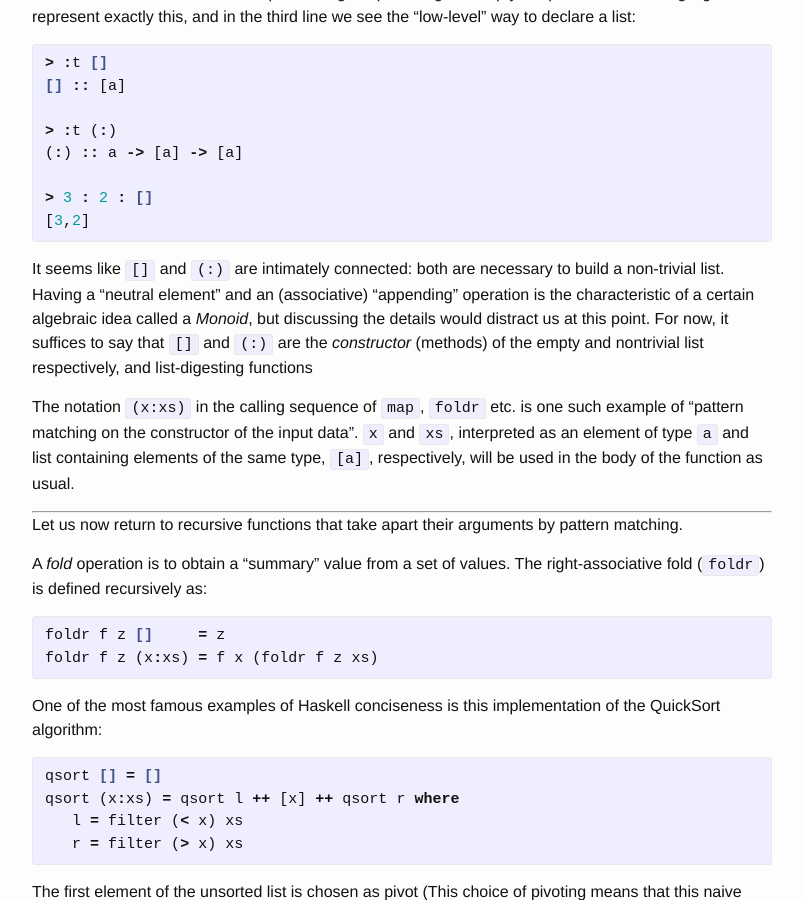
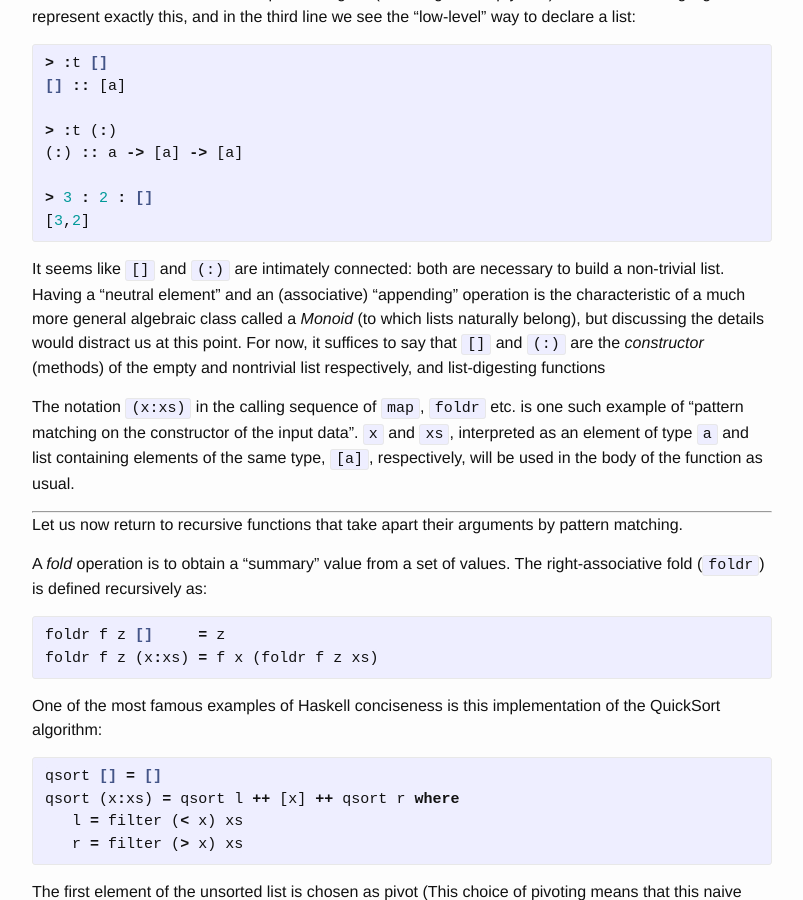
Before and after one commit to ocramz/ocramz.github.io, a Jekyll site: the page built from _posts/2015-08-21-haskell-tut-v1.markdown, in a window 1280 px wide and 900 px high, scrolled down 12389 px. Shown: the whole window, without its empty margins (238-1041 px from the left). Built offline with Jekyll 4.4.1, drawn with Linux system fonts in a browser that asks for light colours; Markdown is read by kramdown in place of the engine named in the settings; formulas are drawn with MathJax 3.

Commit message:
blog update

```diff
--- a/_posts/2015-08-21-haskell-tut-v1.markdown
+++ b/_posts/2015-08-21-haskell-tut-v1.markdown
@@ -560,7 +560,7 @@ The two following signatures represent exactly this, and in the third line we se
 [3,2]
 {% endhighlight %}
 
-It seems like `[]` and `(:)` are intimately connected: both are necessary to build a non-trivial list. Having a "neutral element" and an (associative) "appending" operation is the characteristic of a certain algebraic idea called a _Monoid_, but discussing the details would distract us at this point.
+It seems like `[]` and `(:)` are intimately connected: both are necessary to build a non-trivial list. Having a "neutral element" and an (associative) "appending" operation is the characteristic of a much more general algebraic class called a _Monoid_ (to which lists naturally belong), but discussing the details would distract us at this point.
 For now, it suffices to say that `[]` and `(:)` are the _constructor_ (methods) of the empty and nontrivial list respectively, and list-digesting functions
 
 The notation `(x:xs)` in the calling sequence of `map`, `foldr` etc. is one such example of "pattern matching on the constructor of the input data". `x` and `xs`, interpreted as an element of type `a` and list containing elements of the same type, `[a]`, respectively, will be used in the body of the function as usual.
```
Also changed, not shown: 2 other files.
